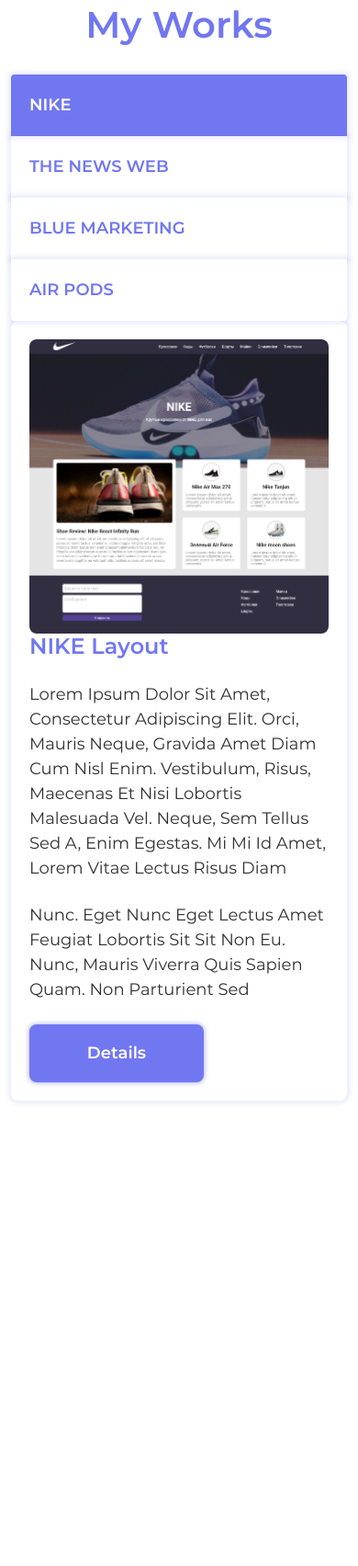
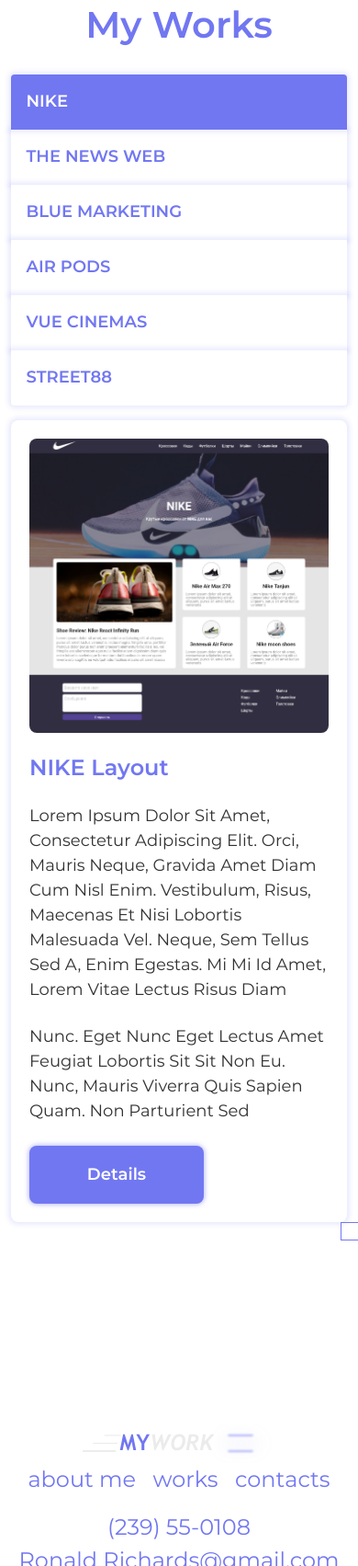
Before and after one commit to moxnatiy-uzb/My-Work, a plain HTML site: page index.html in a window 390 px wide. Shown: the part 3231-4934 px from the top of the page at 92% size. Before the commit the page ends 4648 px from the top, so only its background shows below. Drawn offline with Linux system fonts and the light colour scheme.

Commit message:
footer end

```diff
--- a/css/meadia.css
+++ b/css/meadia.css
@@ -12,7 +12,8 @@
 }
 @media(max-width: 1440px)
 {
- .about::after
+ .about::after,
+ .works::before
  {
      display: none;
 
--- a/css/style.css
+++ b/css/style.css
@@ -287,10 +287,11 @@ p {
 
 
 /* --===About Start===-- */
-.about{
+.about {
     position: relative;
 }
-.about::after{
+
+.about::after {
     content: url(../img/svg/figure_1.svg);
     position: absolute;
     top: -70%;
@@ -338,7 +339,8 @@ p {
     color: var(--txt);
     text-transform: capitalize;
 }
-.about__desc-btn{
+
+.about__desc-btn {
     max-width: 190px;
     width: 100%;
     text-transform: uppercase;
@@ -355,16 +357,16 @@ p {
 
 /* --===capabilities Start===-- */
 
-.capabilities
-{
+.capabilities {
     padding: 80px 0;
 }
 
-.capabilities .container{
+.capabilities .container {
     position: relative;
 
 }
-.capabilities .container::before{
+
+.capabilities .container::before {
     content: '';
     position: absolute;
     width: 3.5vw;
@@ -372,13 +374,13 @@ p {
     left: 2%;
     top: 30%;
     border-radius: 50%;
-    border:  .3vw solid #9297ef;
+    border: .3vw solid #9297ef;
     z-index: -1;
     animation: rotate 2s linear infinite alternate;
     box-shadow: 0px 0px 5px 3px rgba(17, 107, 17, 0.623);
 }
 
-.capabilities .container::after{
+.capabilities .container::after {
     content: '';
     position: absolute;
     width: 3.5vw;
@@ -387,16 +389,17 @@ p {
     z-index: -1;
     border-radius: 50%;
     top: -15%;
-    animation: rotate 2s linear infinite alternate;
 
-border: .3vw solid #9297EF;
+
+
+    border: .3vw solid #9297EF;
 }
 
-.capabilities__title
-{
+.capabilities__title {
     margin-bottom: 30px;
 }
-.accordion__button{
+
+.accordion__button {
     display: flex;
     align-items: center;
     width: 100%;
@@ -411,29 +414,34 @@ border: .3vw solid #9297EF;
     transition: .5s;
     position: relative;
 
+
 }
-.accordion__button.collapsed{
+
+.accordion__button.collapsed {
     background: var(--body);
     color: var(--title);
 }
 
 
-.accordion{
-box-shadow: 0px 0px 5px 3px rgba(113, 119, 241, 0.15);
-border-radius: 8px 8px 0px 0px;
-overflow: hidden;
+.accordion {
+    box-shadow: 0px 0px 5px 3px rgba(113, 119, 241, 0.15);
+    border-radius: 8px 8px 0px 0px;
+    overflow: hidden;
 }
-.accordion__item:nth-of-type(1) .accordion__button.collapsed .accordion__brand{
+
+.accordion__item:nth-of-type(1) .accordion__button.collapsed .accordion__brand {
     color: #e44f26;
 }
-.accordion__item:nth-of-type(2) .accordion__button.collapsed  .accordion__brand{
+
+.accordion__item:nth-of-type(2) .accordion__button.collapsed .accordion__brand {
     color: #1572b6;
 }
-.accordion__item:nth-of-type(3) .accordion__button.collapsed .accordion__brand{
+
+.accordion__item:nth-of-type(3) .accordion__button.collapsed .accordion__brand {
     color: #790ff1;
 }
 
-.accordion__body{
+.accordion__body {
     font-size: 18px;
     line-height: 150%;
     color: #fff;
@@ -442,18 +450,18 @@ overflow: hidden;
     text-transform: capitalize;
 }
 
-.accordion__icon-down{
+.accordion__icon-down {
     transition: .2s;
     font-size: 25px;
 }
 
 
-.accordion__button.collapsed .accordion__icon-down{
+.accordion__button.collapsed .accordion__icon-down {
     transform: rotate(180deg);
 }
 
 .accordion__item:nth-of-type(1) .accordion__button.collapsed::after,
-.accordion__item:nth-of-type(2) .accordion__button.collapsed::after{
+.accordion__item:nth-of-type(2) .accordion__button.collapsed::after {
     content: '';
     position: absolute;
     bottom: 0;
@@ -471,47 +479,90 @@ overflow: hidden;
 
 
 /* --===Works Start===-- */
-.works{
+.works {
     padding-bottom: 220px;
+    position: relative;
 }
 
-.works__title{
+.works .container {
+    position: relative;
+}
+
+.works .container::before {
+    content: '';
+    position: absolute;
+    width: 7vw;
+    height: 7.5vw;
+    left: 20%;
+    top: 75%;
+    z-index: -1;
+    border-radius: 50%;
+    border: .3vw solid #7177F1;
+    animation: rotate 5s linear infinite alternate;
+}
+.works .container::after{
+    content: '';
+    position: absolute;
+width: 5vw;
+height: 5vw;
+right: 0;
+top: 100% ;
+z-index: -1 ;
+animation: rotate 5s linear infinite alternate;
+border: .3vw solid #7177F1;
+
+}
+
+.works::before {
+    content: url(../img/svg/figure_2.svg);
+    position: absolute;
+    top: -35%;
+    left: 0;
+    z-index: -1;
+}
+
+.works__title {
     margin-bottom: 30px;
 }
-.works__tab-link{
+
+.works__tab-link {
     font-size: 18px;
     background: var(--body);
     box-shadow: 0px 0px 5px 3px rgba(113, 119, 241, 0.15);
     color: var(--title);
     font-weight: 600;
     text-transform: uppercase;
-    padding: 20px;
+    padding: 16.5px;
     transition: .4s;
     border: none;
 
 }
-.works__tab-link.active{
+
+.works__tab-link.active {
     background: var(--btn);
     color: var(--body);
 }
 
 
-.list-group-item+.list-group-item.active{
+.list-group-item+.list-group-item.active {
     margin: 0;
     border: none;
 }
-.works__tab-image{
+
+.works__tab-image {
     height: 100%;
     min-height: 320px;
     overflow: hidden;
 
 }
-.works__tab-img{
+
+.works__tab-img {
     max-height: 320px;
     width: 100%;
     height: 100%;
     object-fit: cover;
     border-radius: 8px;
+    object-position: top;
 }
 
 .works__tab-desc {
@@ -520,16 +571,19 @@ overflow: hidden;
     box-shadow: 0px 0px 5px 3px rgba(113, 119, 241, 0.15);
     padding: 20px;
 }
-.works__tab-title{
+
+.works__tab-title {
     font-size: 24px;
 }
-.works__tab-txt{
+
+.works__tab-txt {
     font-size: 18px;
     line-height: 150%;
     color: var(--txt);
     text-transform: capitalize;
 }
-.works__tab-btn{
+
+.works__tab-btn {
     font-size: 18px;
     font-weight: 600;
     text-transform: capitalize;
@@ -540,3 +594,41 @@ overflow: hidden;
 
 
 /* --===Works end===-- */
+
+
+
+
+
+
+
+
+/* --===Footer start===-- */
+
+.footer{
+    margin-bottom: 130px;
+}
+
+
+.footer__link   {
+    font-size: 24px;
+    color: var(--footer-link);
+}
+
+.footer__link:hover{
+    color: var(--footer-link);
+    text-decoration: underline;
+
+}
+.footer__contact{
+    color: var(--footer-link);
+    font-size: 24px;
+}
+.footer__contact:hover{
+    color:  var(--footer-link);
+    text-decoration: underline;
+}
+
+
+
+
+/* --===Footer end===-- */
--- a/index.html
+++ b/index.html
@@ -197,7 +197,7 @@
       <div class="container">
         <h2 class="works__title all-title text-center ">My Works</h2>
         <div class="row">
-          <div class="col-xl-3">
+          <div class="col-xl-3 mb-3 mb-xl-0">
             <div class=" works__tab-list list-group" id="list-tab" role="tablist">
               <a class="list-group-item list-group-item-action works__tab-link active" id="list-nike-list"
                 data-bs-toggle="list" href="#list-nike" role="tab" aria-controls="list-nike">NIKE</a>
@@ -207,65 +207,127 @@
                 href="#list-bm" role="tab" aria-controls="list-bm">blue marketing</a>
               <a class="list-group-item list-group-item-action works__tab-link " id="list-airPods-list"
                 data-bs-toggle="list" href="#list-airPods" role="tab" aria-controls="list-airPods">air pods</a>
+              <a class="list-group-item list-group-item-action works__tab-link " id="list-vue-list"
+                data-bs-toggle="list" href="#list-vue" role="tab" aria-controls="list-vue">vue cinemas</a>
+              <a class="list-group-item list-group-item-action works__tab-link " id="list-vue-list"
+                data-bs-toggle="list" href="#list-street" role="tab" aria-controls="list-street">street88</a>
             </div>
           </div>
           <div class="col-xl-9">
             <div class="tab-content" id="nav-tabContent">
-              <div class="tab-pane fade show active works__tab-desc" id="list-nike" role="tabpanel" aria-labelledby="list-nike-list">
+              <div class="tab-pane fade show active works__tab-desc" id="list-nike" role="tabpanel"
+                aria-labelledby="list-nike-list">
                 <div class="row">
                   <div class="col-xl-3">
-                  <div class="works__tab-image">
+                    <div class="works__tab-image mb-4 mb-xl-0">
                       <img src="img/nike.png" alt="" class="works__tab-img">
                     </div>
                   </div>
                   <div class="col-xl-9 d-grid gap-4">
                     <h3 class="works__tab-title all-title"><span class="text-uppercase">nike</span> Layout</h3>
-                  <p class="works__tab-txt">Lorem ipsum dolor sit amet, consectetur adipiscing elit. Orci, mauris neque, gravida amet diam cum nisl enim. Vestibulum, risus, maecenas et nisi lobortis malesuada vel. Neque, sem tellus sed a, enim egestas. Mi mi id amet, lorem vitae lectus risus diam   </p>
-                  <p class="works__tab-txt">nunc. Eget nunc eget lectus amet feugiat lobortis sit sit non eu. Nunc, mauris viverra quis sapien quam. Non parturient sed</p>
+                    <p class="works__tab-txt">Lorem ipsum dolor sit amet, consectetur adipiscing elit. Orci, mauris
+                      neque, gravida amet diam cum nisl enim. Vestibulum, risus, maecenas et nisi lobortis malesuada
+                      vel. Neque, sem tellus sed a, enim egestas. Mi mi id amet, lorem vitae lectus risus diam </p>
+                    <p class="works__tab-txt">nunc. Eget nunc eget lectus amet feugiat lobortis sit sit non eu. Nunc,
+                      mauris viverra quis sapien quam. Non parturient sed</p>
                     <a href="" class="works__tab-btn all-btn ">details</a>
                   </div>
                 </div>
               </div>
-
-              <div class="tab-pane fade works__tab-desc" id="list-tnw" role="tabpanel" aria-labelledby="list-tnw-list">   <div class="row">
+              <div class="tab-pane fade works__tab-desc" id="list-tnw" role="tabpanel" aria-labelledby="list-tnw-list">
+                <div class="row">
                   <div class="col-xl-3">
-                  <div class="works__tab-image">
+                    <div class="works__tab-image mb-4 mb-xl-0">
                       <img src="img/TNW.png" alt="" class="works__tab-img">
                     </div>
                   </div>
                   <div class="col-xl-9 d-grid gap-4">
                     <h3 class="works__tab-title all-title"><span class="text-uppercase">TNW</span> Layout</h3>
-                  <p class="works__tab-txt">Lorem ipsum dolor sit amet, consectetur adipiscing elit. Orci, mauris neque, gravida amet diam cum nisl enim. Vestibulum, risus, maecenas et nisi lobortis malesuada vel. Neque, sem tellus sed a, enim egestas. Mi mi id amet, lorem vitae lectus risus diam   </p>
-                  <p class="works__tab-txt">nunc. Eget nunc eget lectus amet feugiat lobortis sit sit non eu. Nunc, mauris viverra quis sapien quam. Non parturient sed</p>
+                    <p class="works__tab-txt">Lorem ipsum dolor sit amet, consectetur adipiscing elit. Orci, mauris
+                      neque, gravida amet diam cum nisl enim. Vestibulum, risus, maecenas et nisi lobortis malesuada
+                      vel. Neque, sem tellus sed a, enim egestas. Mi mi id amet, lorem vitae lectus risus diam </p>
+                    <p class="works__tab-txt">nunc. Eget nunc eget lectus amet feugiat lobortis sit sit non eu. Nunc,
+                      mauris viverra quis sapien quam. Non parturient sed</p>
                     <a href="" class="works__tab-btn all-btn ">details</a>
                   </div>
-              </div></div>
-              <div class="tab-pane fade works__tab-desc" id="list-bm" role="tabpanel" aria-labelledby="list-bm-list">  <div class="row">
+                </div>
+              </div>
+              <div class="tab-pane fade works__tab-desc" id="list-bm" role="tabpanel" aria-labelledby="list-bm-list">
+                <div class="row">
                   <div class="col-xl-3">
-                  <div class="works__tab-image">
+                    <div class="works__tab-image mb-4 mb-xl-0">
                       <img src="img/BlueMarketing.png" alt="" class="works__tab-img">
                     </div>
                   </div>
                   <div class="col-xl-9 d-grid gap-4">
-                  <h3 class="works__tab-title all-title"><span class="text-uppercase">Blue Marketing</span> Layout</h3>
-                  <p class="works__tab-txt">Lorem ipsum dolor sit amet, consectetur adipiscing elit. Orci, mauris neque, gravida amet diam cum nisl enim. Vestibulum, risus, maecenas et nisi lobortis malesuada vel. Neque, sem tellus sed a, enim egestas. Mi mi id amet, lorem vitae lectus risus diam   </p>
-                  <p class="works__tab-txt">nunc. Eget nunc eget lectus amet feugiat lobortis sit sit non eu. Nunc, mauris viverra quis sapien quam. Non parturient sed</p>
+                    <h3 class="works__tab-title all-title"><span class="text-uppercase">Blue Marketing</span> Layout
+                    </h3>
+                    <p class="works__tab-txt">Lorem ipsum dolor sit amet, consectetur adipiscing elit. Orci, mauris
+                      neque, gravida amet diam cum nisl enim. Vestibulum, risus, maecenas et nisi lobortis malesuada
+                      vel. Neque, sem tellus sed a, enim egestas. Mi mi id amet, lorem vitae lectus risus diam </p>
+                    <p class="works__tab-txt">nunc. Eget nunc eget lectus amet feugiat lobortis sit sit non eu. Nunc,
+                      mauris viverra quis sapien quam. Non parturient sed</p>
                     <a href="" class="works__tab-btn all-btn ">details</a>
                   </div>
-              </div></div>
-              <div class="tab-pane fade  works__tab-desc" id="list-airPods" role="tabpanel" aria-labelledby="list-airPods-list">   <div class="row">
+                </div>
+              </div>
+              <div class="tab-pane fade  works__tab-desc" id="list-airPods" role="tabpanel"
+                aria-labelledby="list-airPods-list">
+                <div class="row">
                   <div class="col-xl-3">
-                  <div class="works__tab-image">
+                    <div class="works__tab-image mb-4 mb-xl-0">
                       <img src="img/Boulevard market.png" alt="" class="works__tab-img">
                     </div>
                   </div>
                   <div class="col-xl-9 d-grid gap-4">
                     <h3 class="works__tab-title all-title"><span class="text-uppercase">AirPods</span> Layout</h3>
-                  <p class="works__tab-txt">Lorem ipsum dolor sit amet, consectetur adipiscing elit. Orci, mauris neque, gravida amet diam cum nisl enim. Vestibulum, risus, maecenas et nisi lobortis malesuada vel. Neque, sem tellus sed a, enim egestas. Mi mi id amet, lorem vitae lectus risus diam   </p>
-                  <p class="works__tab-txt">nunc. Eget nunc eget lectus amet feugiat lobortis sit sit non eu. Nunc, mauris viverra quis sapien quam. Non parturient sed</p>
+                    <p class="works__tab-txt">Lorem ipsum dolor sit amet, consectetur adipiscing elit. Orci, mauris
+                      neque, gravida amet diam cum nisl enim. Vestibulum, risus, maecenas et nisi lobortis malesuada
+                      vel. Neque, sem tellus sed a, enim egestas. Mi mi id amet, lorem vitae lectus risus diam </p>
+                    <p class="works__tab-txt">nunc. Eget nunc eget lectus amet feugiat lobortis sit sit non eu. Nunc,
+                      mauris viverra quis sapien quam. Non parturient sed</p>
                     <a href="" class="works__tab-btn all-btn ">details</a>
                   </div>
-              </div></div>
+                </div>
+              </div>
+              <div class="tab-pane fade  works__tab-desc" id="list-vue" role="tabpanel"
+                aria-labelledby="list-vue-list">
+                <div class="row">
+                  <div class="col-xl-3">
+                    <div class="works__tab-image mb-4 mb-xl-0">
+                      <img src="img/Vue Cinemas.png" alt="" class="works__tab-img">
+                    </div>
+                  </div>
+                  <div class="col-xl-9 d-grid gap-4">
+                    <h3 class="works__tab-title all-title"><span class="text-uppercase">vue cinemas</span> Layout</h3>
+                    <p class="works__tab-txt">Lorem ipsum dolor sit amet, consectetur adipiscing elit. Orci, mauris
+                      neque, gravida amet diam cum nisl enim. Vestibulum, risus, maecenas et nisi lobortis malesuada
+                      vel. Neque, sem tellus sed a, enim egestas. Mi mi id amet, lorem vitae lectus risus diam </p>
+                    <p class="works__tab-txt">nunc. Eget nunc eget lectus amet feugiat lobortis sit sit non eu. Nunc,
+                      mauris viverra quis sapien quam. Non parturient sed</p>
+                    <a href="" class="works__tab-btn all-btn ">details</a>
+                  </div>
+                </div>
+              </div>
+              <div class="tab-pane fade  works__tab-desc" id="list-street" role="tabpanel"
+                aria-labelledby="list-street-list">
+                <div class="row">
+                  <div class="col-xl-3">
+                    <div class="works__tab-image mb-4 mb-xl-0">
+                      <img src="img/Street88.png" alt="" class="works__tab-img">
+                    </div>
+                  </div>
+                  <div class="col-xl-9 d-grid gap-4">
+                    <h3 class="works__tab-title all-title"><span class="text-uppercase">street88 </span> Layout</h3>
+                    <p class="works__tab-txt">Lorem ipsum dolor sit amet, consectetur adipiscing elit. Orci, mauris
+                      neque, gravida amet diam cum nisl enim. Vestibulum, risus, maecenas et nisi lobortis malesuada
+                      vel. Neque, sem tellus sed a, enim egestas. Mi mi id amet, lorem vitae lectus risus diam </p>
+                    <p class="works__tab-txt">nunc. Eget nunc eget lectus amet feugiat lobortis sit sit non eu. Nunc,
+                      mauris viverra quis sapien quam. Non parturient sed</p>
+                    <a href="" class="works__tab-btn all-btn ">details</a>
+                  </div>
+                </div>
+              </div>
             </div>
           </div>
         </div>
@@ -273,7 +335,29 @@
     </section>
   </main>
 
+<footer class="footer">
+  <div class="container">
+    <div class="row">
+    <div class="col-xl-6 ms-auto text-center">
+      <a href=""><img src="img/svg/logo-dark.svg" alt=""></a>
 
+
+        <ul class="footer__list d-flex flex-wrap list-unstyled justify-content-evenly">
+          <li class="footer__item"><a href="" class="footer__link">about me</a></li>
+          <li class="footer__item"><a href="" class="footer__link">works</a></li>
+          <li class="footer__item"><a href="" class="footer__link">contacts</a></li>
+        </ul>
+        <div class="d-flex  flex-wrap justify-content-evenly">
+          <a href="tel:(239)555-01-08" class="footer__contact">(239) 55-0108</a>
+          <a href="mailto:Richards@gmail.com" class="footer__contact">Ronald Richards@gmail.com</a>
+
+        </div>
+
+
+      </div>
+    </div>
+  </div>
+</footer>
 
 
 
```
Lines whose indentation alone changed are shown as unchanged.
